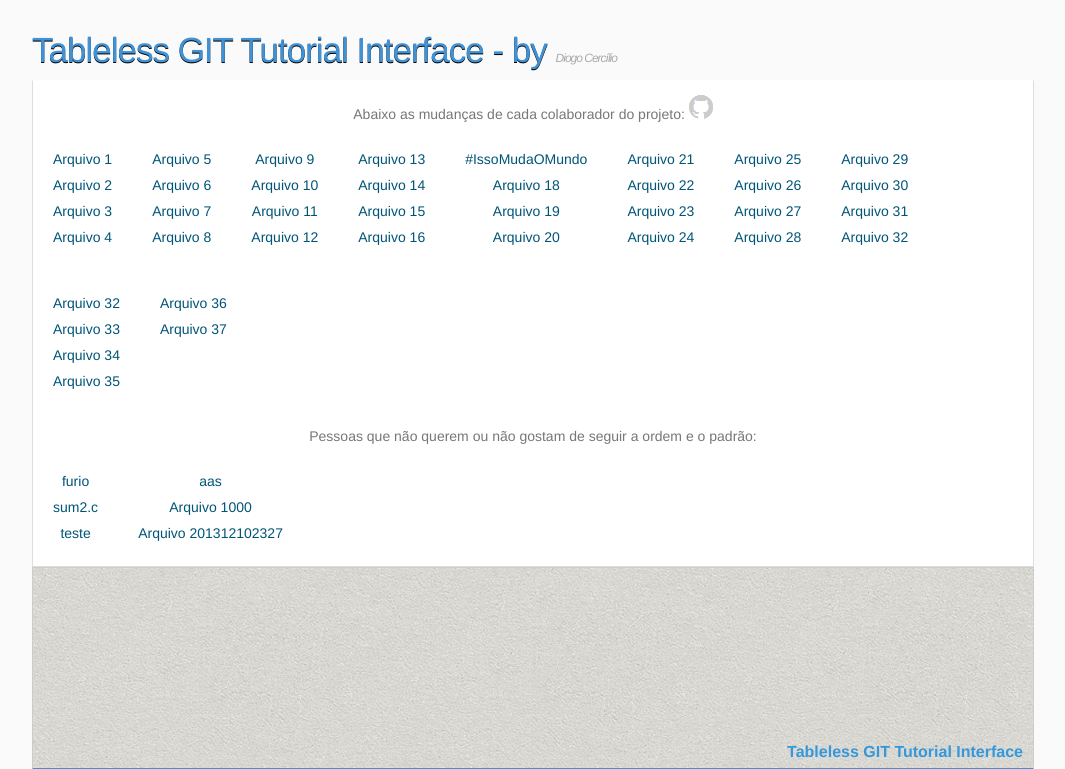
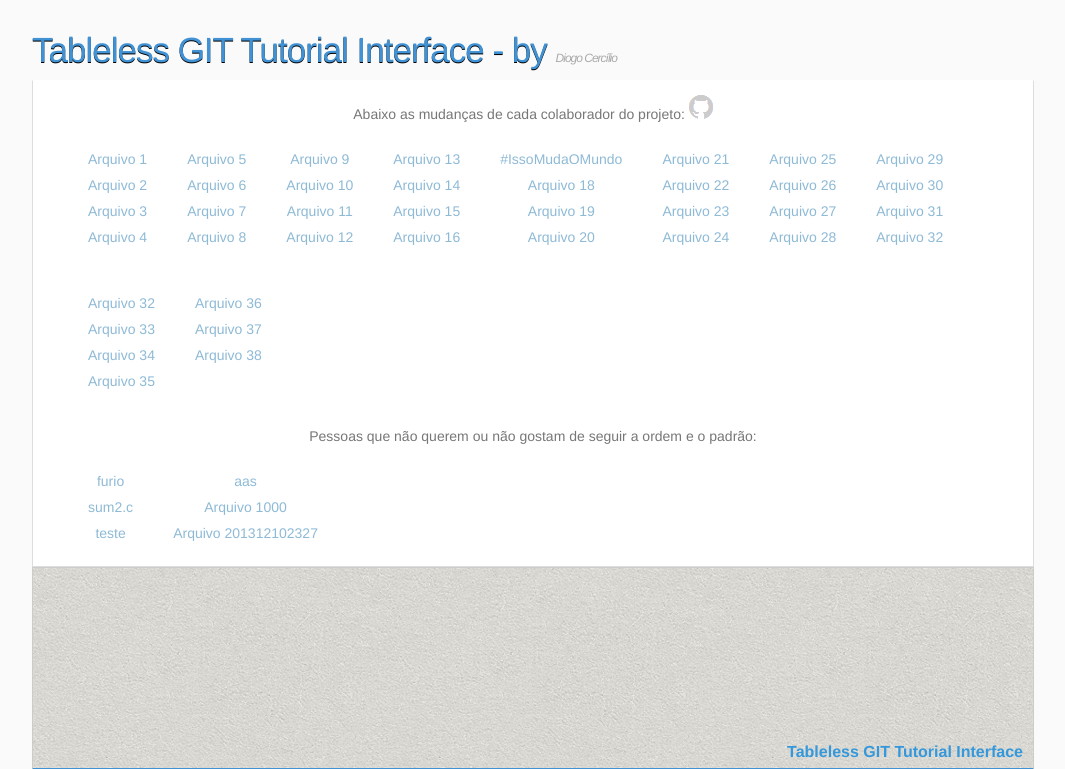
Before and after one commit to wmartins/learning-to-contribute, a PHP site: page / in a window 1280 px wide. Shown: the top 769 px of the page, without its empty margins (108-1173 px from the left). Run offline with PHP 8.4, Linux system fonts and the light colour scheme.

Commit message:
Primeiro pull request
index.html :
*Adicionei <div class="content-links"> para pegar o conteúdo de links e
ajustar o padding geral;
*Adicionei <nav class="links_efeito"> para a navegação e hover sobre os
links.
main.css:
*Criei estilização de links para dar um efeito no hover.
main.js:
*Adicionei uma função para manter a class e remover depois de um tempo.
Arquivo38.txt:
*Segui o padrão :)

```diff
--- a/css/main.css
+++ b/css/main.css
@@ -50,13 +50,13 @@ body{
 	line-height:25px;
 }
 
-.content ul li a{
+/*.content ul li a{
 	color:#057;
 	font-size:14px;
 }
-
+*/
 .content ul li a:hover{
-	text-decoration: underline;
+	color: #057;
 }
 
 #result{
@@ -108,3 +108,68 @@ body{
 #fileNameSel {
     display: none;
 }
+/*========================== ESTILIZAÇÃO DE LINKS ===============================*/
+.content-links{
+	padding:0 35px;
+}
+.links_efeito ul li a {
+	position: relative;
+	outline: none;
+	text-decoration: none;
+	text-shadow: 0 0 1px rgba(255,255,255,0.3);
+}
+.links_efeito ul li a {
+	color: #8EBAD6;
+	text-shadow: none;
+	font-size:14px;
+	padding: 2px 0;
+}
+
+.links_efeito ul li a::before {
+	color: #057;
+	text-shadow: 0 0 1px rgba(255,255,255,0.3);
+	content: attr(data-hover);
+	position: absolute;
+	-webkit-transition: -webkit-transform 0.3s, opacity 0.3s;
+	-moz-transition: -moz-transform 0.3s, opacity 0.3s;
+	transition: transform 0.3s, opacity 0.3s;
+	pointer-events: none;
+}
+
+.links_efeito ul li a::after {
+	content: '';
+	position: absolute;
+	left: 0;
+	bottom: 0;
+	width: 100%;
+	height: 1px;
+	background: #057;
+	opacity: 0;
+	-webkit-transform: translateY(5px);
+	-moz-transform: translateY(5px);
+	transform: translateY(5px);
+	-webkit-transition: -webkit-transform 0.3s, opacity 0.3s;
+	-moz-transition: -moz-transform 0.3s, opacity 0.3s;
+	transition: transform 0.3s, opacity 0.3s;
+	pointer-events: none;
+}
+
+.links_efeito ul li a:hover::before,
+.links_efeito ul li a:focus::before {
+	opacity: 0;
+	-webkit-transform: translateY(-2px);
+	-moz-transform: translateY(-2px);
+	transform: translateY(-2px);
+}
+
+.links_efeito ul li a:hover::after,
+.links_efeito ul li a:focus::after {
+	opacity: 1;
+	-webkit-transform: translateY(0px);
+	-moz-transform: translateY(0px);
+	transform: translateY(0px);
+}
+
+.addClass-cor{
+	color: #057 !important;
+}
--- a/index.html
+++ b/index.html
@@ -15,7 +15,9 @@
 			<h1>Tableless GIT Tutorial Interface - by <a href="http://www.diogocercilio.com" target="_blank" title="Clique para visitar o site">Diogo Cercílio</a></h1>
 		</header>
 		<div class="content">
+			<div class="content-links">
 				<p>Abaixo as mudanças de cada colaborador do projeto: <img src="img/cat.png" alt="GitHub"></p>
+				<nav class="links_efeito">
 					<ul>
 						<li><a href="paginas/arquivo1.txt" class="content-open" target="_blank">Arquivo 1</a></li>
 						<li><a href="paginas/arquivo2.txt" class="content-open" target="_blank">Arquivo 2</a></li>
@@ -83,15 +85,17 @@
 					<ul>
 						<li><a href="paginas/Arquivo36.txt" class="content-open" target="_blank">Arquivo 36</a></li>
 						<li><a href="paginas/Arquivo37.txt" class="content-open" target="_blank">Arquivo 37</a></li>
+						<li><a href="paginas/Arquivo38.txt" class="content-open" title="Doug" target="_blank">Arquivo 38</a></li>
 						<!-- E mais três por aqui =D -->
 					</ul>
+				</nav>
 				<div class="clear"></div>
 
 				<p id="fileNameSel"></p>
 	            <div id="result"></div>
 
 				<p>Pessoas que não querem ou não gostam de seguir a ordem e o padrão:</p>
-
+	            <nav class="links_efeito">
 					<ul>
 		                <li><a href="paginas/furio.txt" target="_blank">furio</a></li>
 						<li><a href="paginas/sum2.c" target="_blank">sum2.c</a></li>
@@ -103,7 +107,8 @@
 						<li><a href="paginas/arquivo1000.txt" target="_blank">Arquivo 1000</a></li>
 						<li><a href="paginas/arquivo201312102327.txt" target="_blank">Arquivo 201312102327</a></li>
 		            </ul>
-
+				</nav>
+			</div>
 			<div class="clear"></div>
 		</div>
 		<footer class="footer">
--- a/js/main.js
+++ b/js/main.js
@@ -8,6 +8,12 @@ $(function(){
        $("#fileNameSel").html(url.split('/')[1]);
        $("#fileNameSel").stop(true, true).fadeIn('slow').delay(3000).fadeOut();
 
+       //Add e remove class com delay
+       $(this).addClass('addClass-cor').delay(3800).queue(function() {
+           $(this).removeClass("addClass-cor");
+           $(this).dequeue();
+       });;
+
        $("#result").load(url);
        $animado.stop(true, true).fadeIn('slow').delay(3000).fadeOut();
    });
--- /dev/null
+++ b/paginas/Arquivo38.txt
@@ -0,0 +1 @@
+Primeiro Pull request :D
```
Lines whose indentation alone changed are shown as unchanged.
